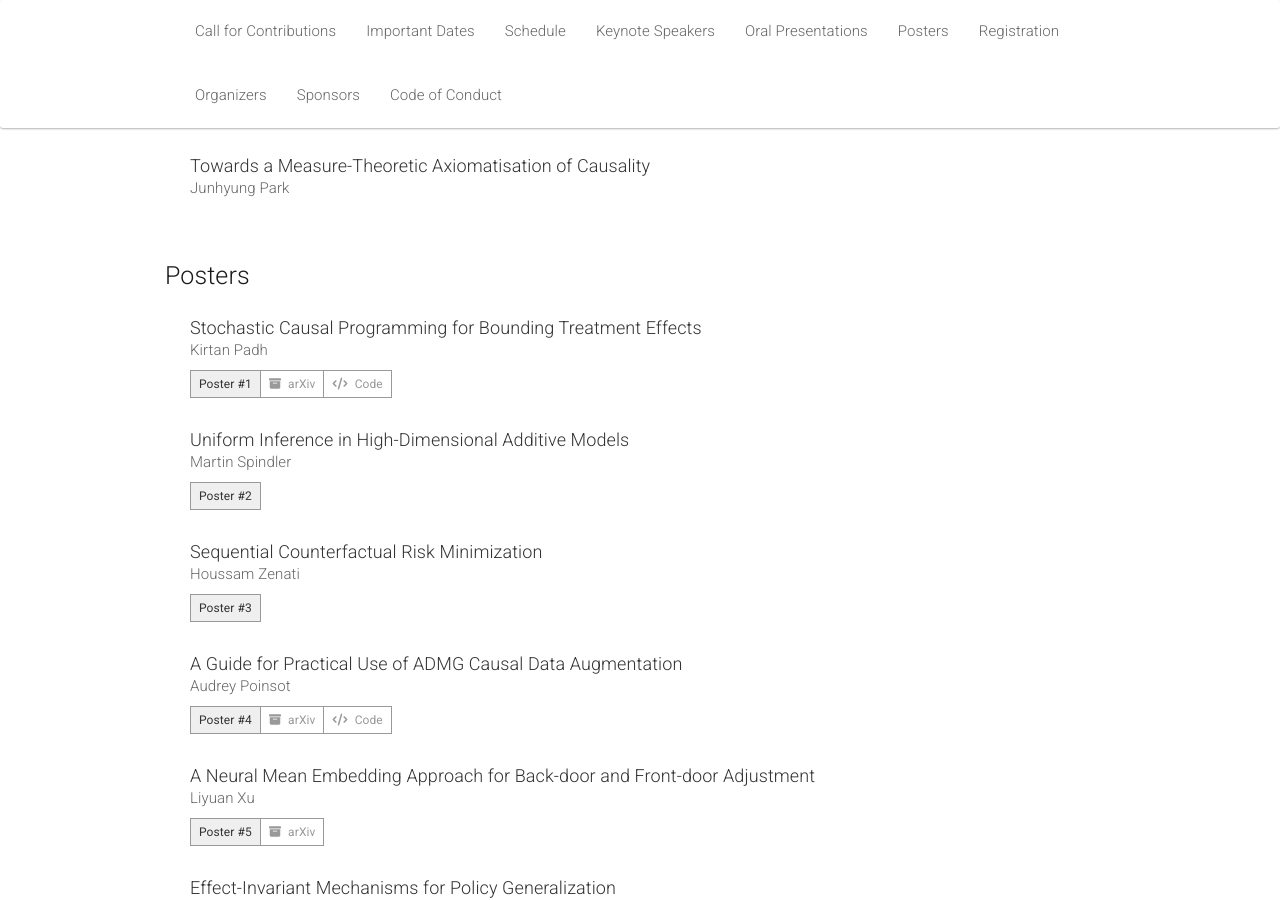
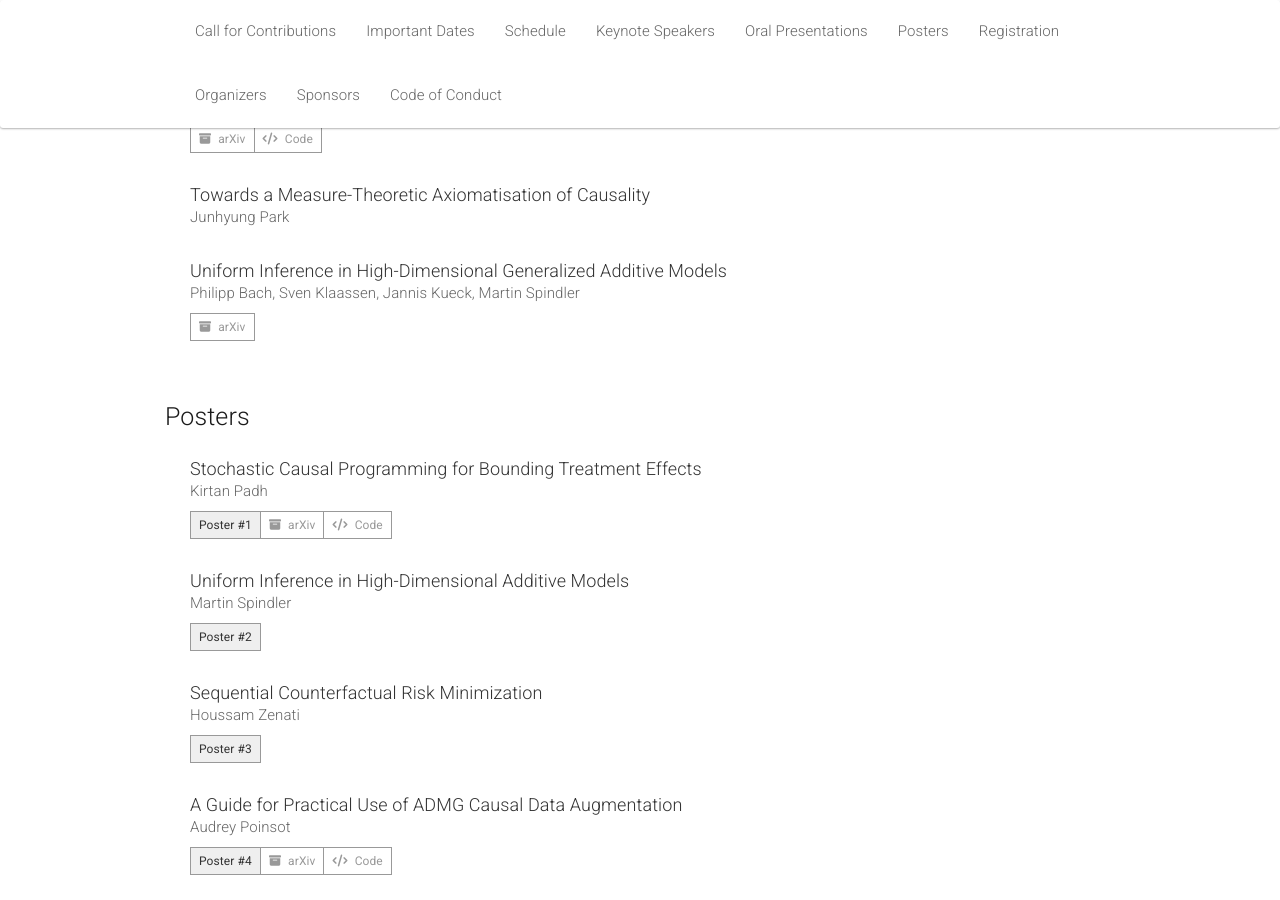
Before and after one commit to quarter-on-causality/quarter-on-causality.github.io, a Jekyll site: the page built from _pages/home_analysis.md, in a window 1280 px wide and 900 px high, scrolled down 17509 px. Built offline with Jekyll 4.4.1, drawn with Linux system fonts in a browser that asks for light colours; nearby versions of some CDN libraries; some of the changed text lies outside the part shown.

Commit message:
Fix some issues in the schedule

```diff
--- a/_pages/home_analysis.md
+++ b/_pages/home_analysis.md
@@ -251,6 +251,7 @@ This colloquium will several keynote speakers including Antoine Chambaz, Eric Ga
                <li>Anouar Meynaoui, Charles K. Assaad, Emilie Devijver, Eric Gaussier, and Gregor Gössler. Identifiability in time series extended summary causal graphs</li>
                <li>Pan Zhao. Efficient and robust transfer learning of optimal individualized treatment regimes with right-censored survival data</li>
                <li>Shiyang Yan. Out-of-distribution from a causal perspective: from domain generalization to OOD problems in ocean plankton analysis</li>
+               <li>Martin Spindler. Uniform Inference in High-Dimensional Generalized Additive Models</li>
              </ul>
           </td>
         </tr>
@@ -913,7 +914,16 @@ This colloquium will several keynote speakers including Antoine Chambaz, Eric Ga
           <a class="btn btn-default" target="_blank" href="https://github.com/"><i class="fas fa-code"></i> Code</a>
         </div> -->
     </div>
-<!--  -->
+  <!--  -->
+    <div class="paper">
+        <span class="title">Uniform Inference in High-Dimensional Generalized Additive Models</span>
+        <span class="authors">Philipp Bach, Sven Klaassen, Jannis Kueck, Martin Spindler</span>
+        <div class="btn-group btn-group-xs" role="group">
+	        <a class="btn btn-default" target="_blank" href="https://arxiv.org/abs/2004.01623"><i class="fas fa-archive"></i> arXiv</a>
+          <!-- <a class="btn btn-default" target="_blank" href="https://github.com/"><i class="fas fa-code"></i> Code</a> -->
+        </div>
+    </div>
+  <!--  -->
     <br/><br/>
     <a class="anchor" id="posters"></a>
     <h2>Posters</h2>
```
